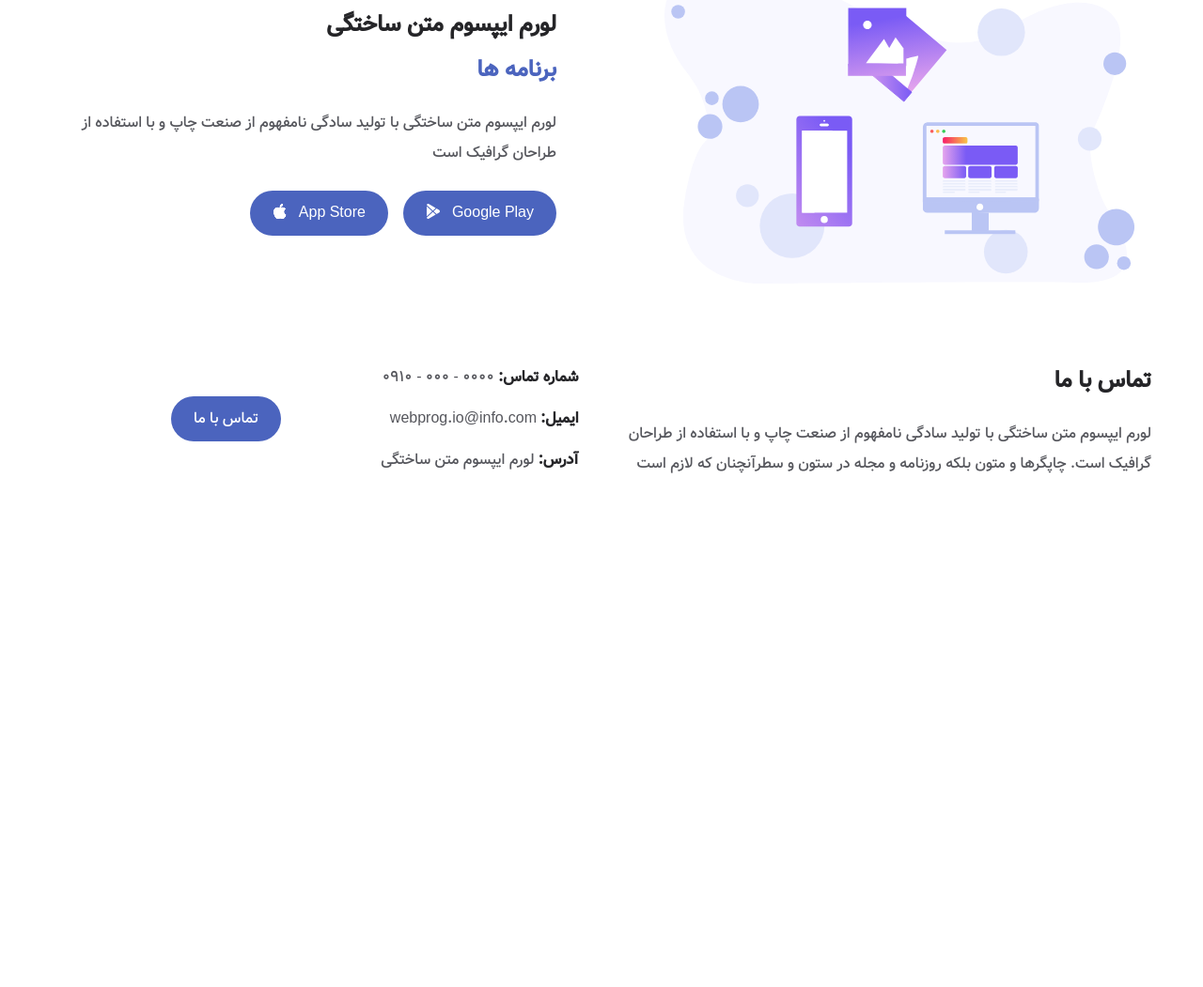
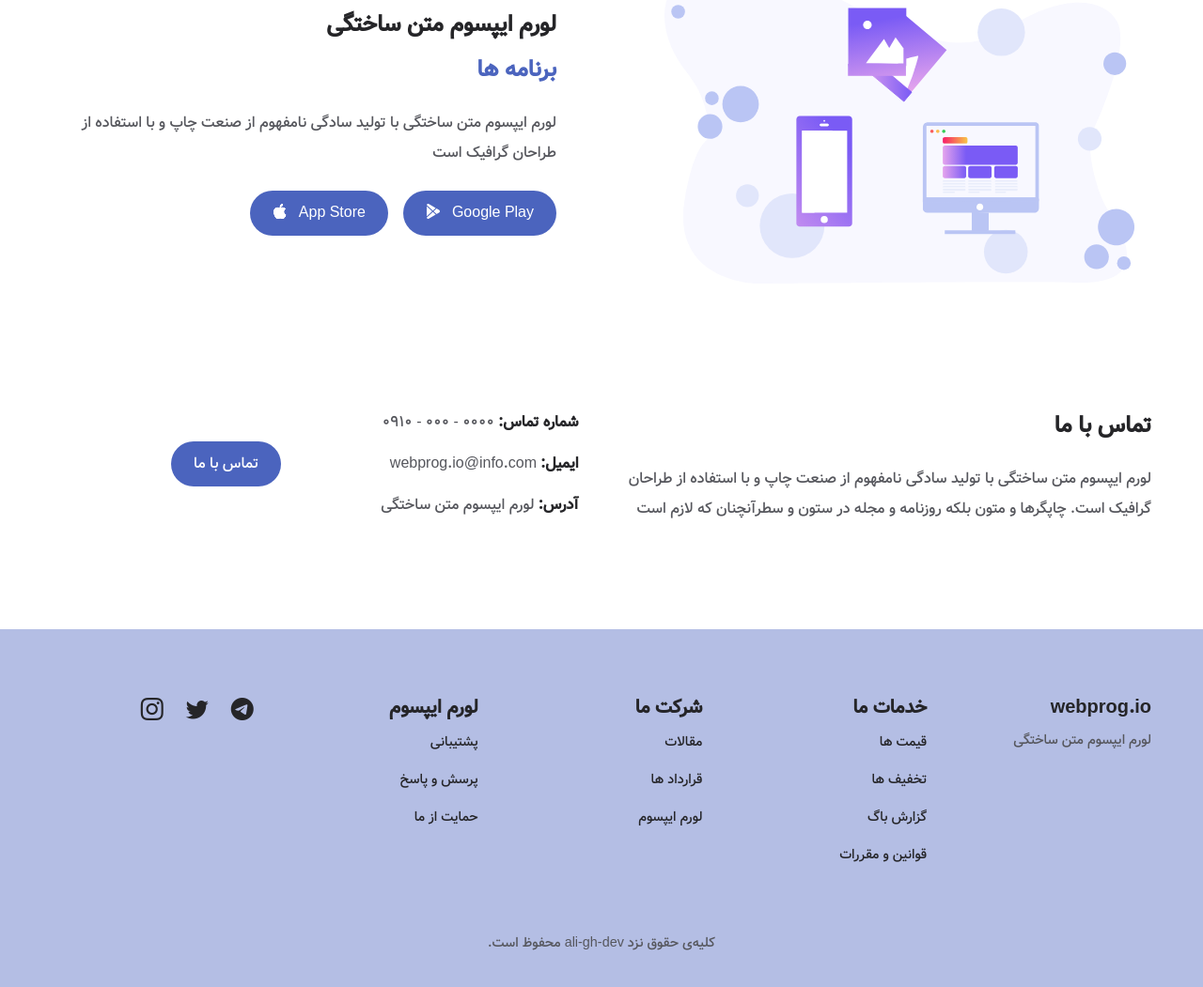
Before and after one commit to ali-gh-dev/sass, a website: page index.html in a window 1280 px wide. Shown: the part 2034-3085 px from the top of the page at 94% size. Before the commit the page ends 2608 px from the top, so only its background shows below. Drawn offline with Linux system fonts and the light colour scheme; files whose address does not match are found by name.

Commit message:
footer (html & css)

```diff
--- a/index.html
+++ b/index.html
@@ -230,6 +230,59 @@
     </div>
 </section>
 
+<!--footer-->
+<footer class="footer section">
+    <div class="footer-content container">
+        <article class="footer-info">
+            <a href="#" class="footer-logo">webprog.io</a>
+            <p class="footer-description">لورم ایپسوم متن ساختگی</p>
+        </article>
+
+        <article class="footer-info">
+            <h3 class="footer-title">خدمات ما</h3>
+            <ul class="footer-links">
+                <li><a href="#" class="footer-link">قیمت ها </a></li>
+                <li><a href="#" class="footer-link">تخفیف ها</a></li>
+                <li><a href="#" class="footer-link">گزارش باگ</a></li>
+                <li><a href="#" class="footer-link">قوانین و مقررات</a></li>
+            </ul>
+        </article>
+
+        <article class="footer-info">
+            <h3 class="footer-title">شرکت ما</h3>
+            <ul class="footer-links">
+                <li><a href="#" class="footer-link">مقالات</a></li>
+                <li><a href="#" class="footer-link">قرارداد ها</a></li>
+                <li><a href="#" class="footer-link">لورم ایپسوم</a></li>
+            </ul>
+        </article>
+
+        <article class="footer-info">
+            <h3 class="footer-title">لورم ایپسوم</h3>
+            <ul class="footer-links">
+                <li><a href="#" class="footer-link">پشتیبانی</a></li>
+                <li><a href="#" class="footer-link">پرسش و پاسخ</a></li>
+                <li><a href="#" class="footer-link">حمایت از ما</a></li>
+            </ul>
+        </article>
+
+        <article class="footer-social">
+            <a href="#" class="footer-social-link">
+                <i class="bi bi-telegram"></i>
+            </a>
+            <a href="#" class="footer-social-link">
+                <i class="bi bi-twitter"></i>
+            </a>
+            <a href="#" class="footer-social-link">
+                <i class="bi bi-instagram"></i>
+            </a>
+        </article>
+    </div>
+
+    <p class="footer-copyright">
+        کلیه‌ی حقوق نزد ali-gh-dev محفوظ است.
+    </p>
+</footer>
 
 <script src="./js/app.js"></script>
 
--- a/scss/components/_contact.scss
+++ b/scss/components/_contact.scss
@@ -1,3 +1,7 @@
+.contact {
+  padding: 7rem 0 4rem 0;
+}
+
 .contact-content {
   padding-bottom: 3rem;
 }
--- /dev/null
+++ b/scss/components/_footer.scss
@@ -0,0 +1,52 @@
+.footer {
+  background: var(--primary-color-lighten);
+  padding-bottom: 2rem;
+}
+
+.footer-content {
+  row-gap: 2rem;
+}
+
+.footer-logo {
+  font-size: 1.25rem;
+  font-weight: bold;
+  color: var(--title-color);
+  margin-bottom: 0.75rem;
+}
+
+.footer-description {
+  font-size: 0.9rem;
+}
+
+.footer-link {
+  font-size: 0.9rem;
+  color: var(--title-color);
+}
+
+.footer-title {
+  font-size: 1.25rem;
+  font-weight: bold;
+}
+
+.footer-links {
+  display: grid;
+  row-gap: 0.5rem;
+}
+
+.footer-social {
+  display: flex;
+  align-items: center;
+  column-gap: 1.5rem;
+
+  .footer-social-link {
+    font-size: 1.25rem;
+    color: var(--title-color);
+  }
+}
+
+.footer-copyright {
+  margin-top: 4rem;
+  text-align: center;
+  font-size: 0.9rem;
+  color: var(--text-color);
+}
--- a/scss/components/_mediaqueries.scss
+++ b/scss/components/_mediaqueries.scss
@@ -35,6 +35,11 @@
   .contact-content {
     grid-template-columns: 1fr 1fr;
     align-items: center;
+  }
+
+  .footer-content {
+    grid-template-columns: 1fr 1fr;
+    row-gap: 3rem;
   }
 
   .svg-img {
@@ -112,10 +117,21 @@
     align-items: center;
   }
 
+  .footer-content {
+    grid-template-columns: repeat(5, 1fr);
+    align-items: start;
+
+    .footer-social-link {
+      font-size: 1.5rem;
+    }
+  }
+
   .home-content,
   .about-content,
   .support-content,
   .app-content {
     column-gap: 6rem;
   }
+
+
 }
--- a/scss/main.scss
+++ b/scss/main.scss
@@ -7,5 +7,6 @@
 @import "components/services";
 @import "components/app";
 @import "components/contact";
+@import "components/footer";
 
 @import "components/mediaqueries";
```
Also changed, not shown: css/main.css, 1 other file.
